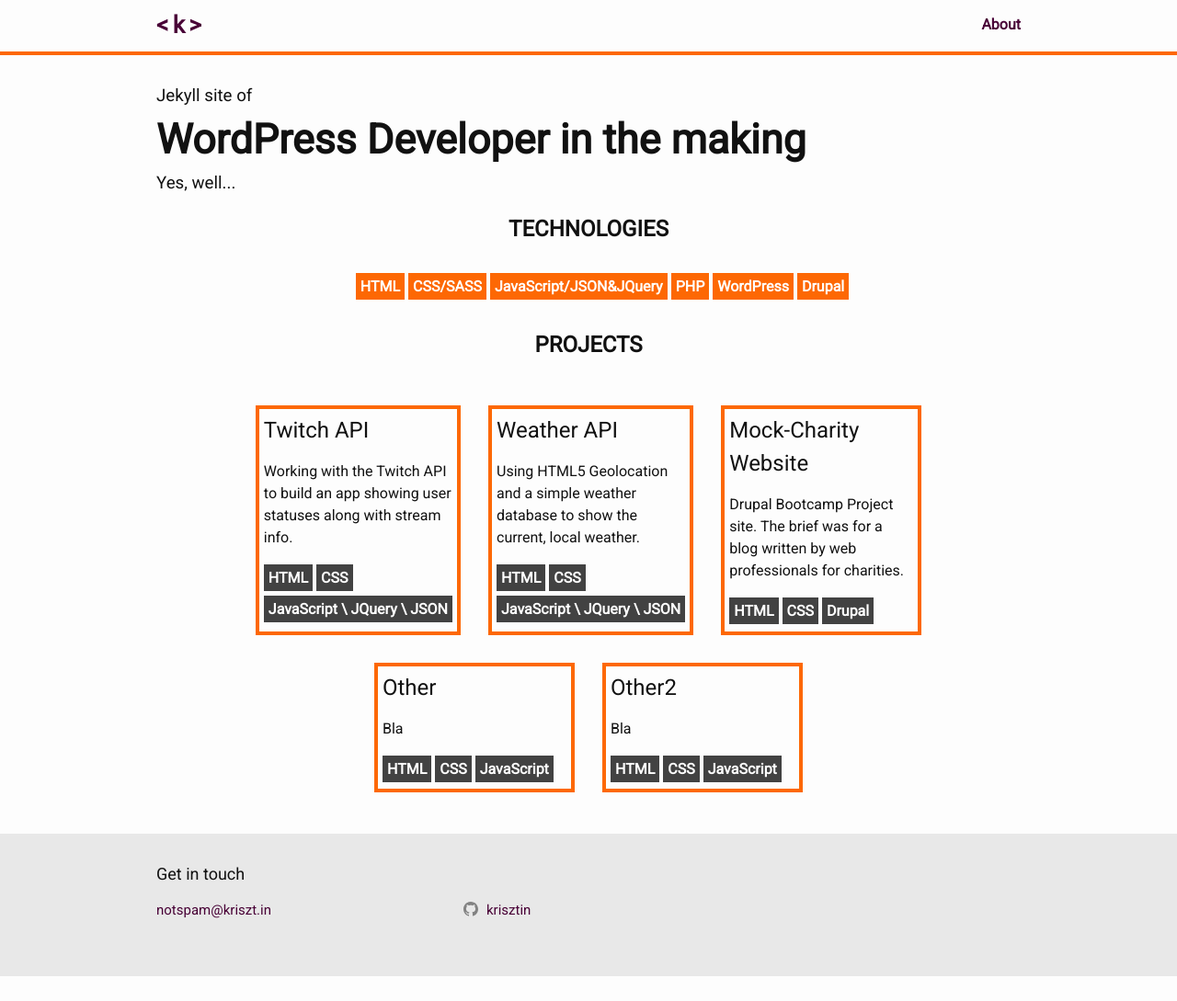
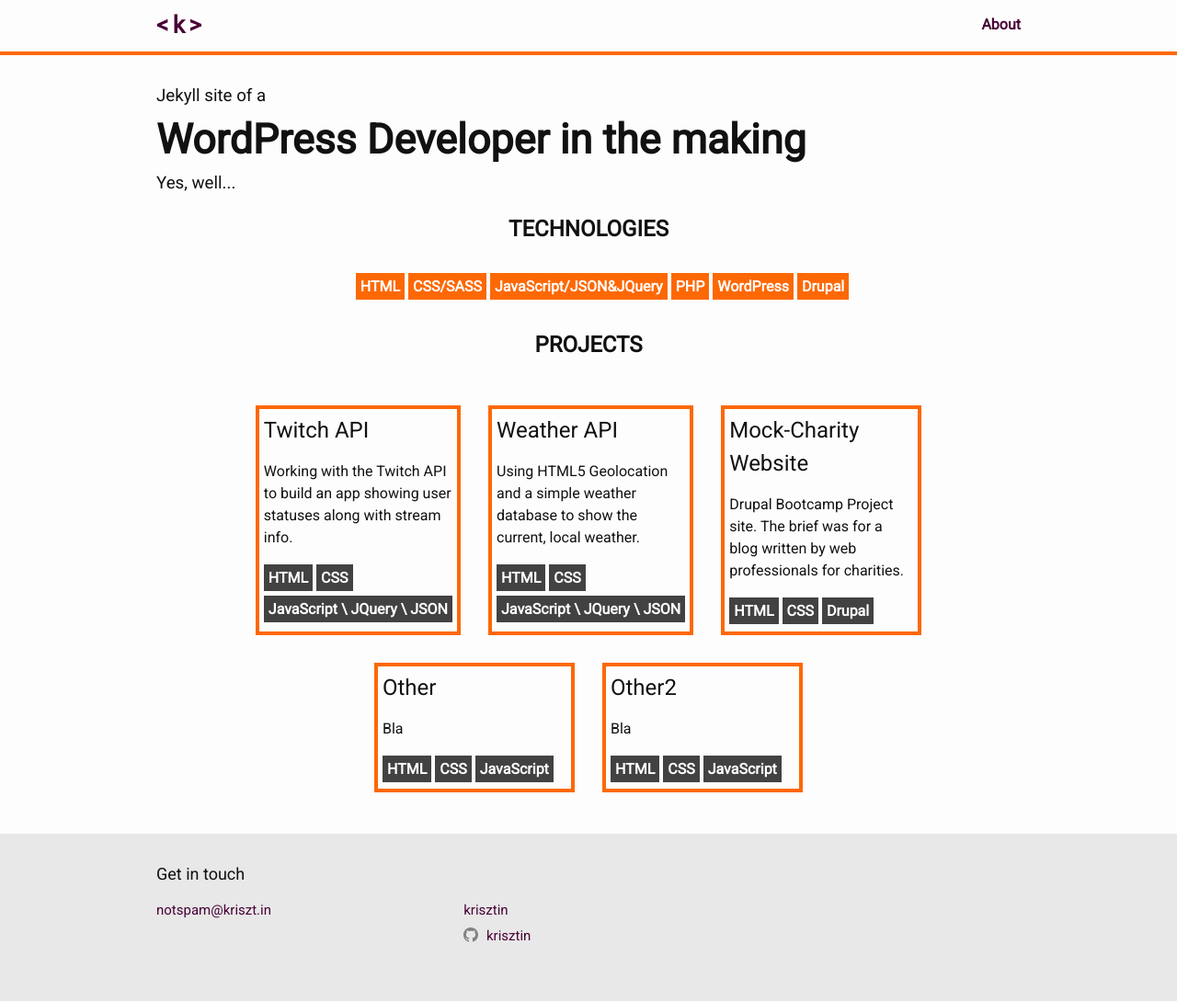
Before and after one commit to krisztin/krisztin.github.io, a Jekyll site: the page built from index.md, in a window 1280 px wide. Shown: the whole page at 92% size. Built offline with Jekyll 4.4.1, drawn with Linux system fonts in a browser that asks for light colours; before the commit the page ends 1062 px from its top, so only the background shows below that.

Commit message:
social links update...and a typo

```diff
--- a/_config.yml
+++ b/_config.yml
@@ -20,6 +20,7 @@
 baseurl: "" # the subpath of your site, e.g. /blog
 url: "" # the base hostname & protocol for your site, e.g. http://example.com
 github_username:  krisztin
+treehouse_username: krisztin
 
 # Build settings
 markdown: kramdown
--- a/_includes/icon-twitter.html
+++ /dev/null
@@ -1 +0,0 @@
-<a href="https://twitter.com/{{ include.username }}"><span class="icon icon--twitter">{% include icon-twitter.svg %}</span><span class="username">{{ include.username }}</span></a>
--- a/_includes/social.html
+++ b/_includes/social.html
@@ -1,14 +1,9 @@
 <ul class="social-media-list">
-  {%- if site.dribbble_username -%}<li><a href="https://dribbble.com/{{ site.dribbble_username| cgi_escape | escape }}"><svg class="svg-icon"><use xlink:href="{{ '/assets/minima-social-icons.svg#dribbble' | relative_url }}"></use></svg> <span class="username">{{ site.dribbble_username| escape }}</span></a></li>{%- endif -%}
-  {%- if site.facebook_username -%}<li><a href="https://www.facebook.com/{{ site.facebook_username| cgi_escape | escape }}"><svg class="svg-icon"><use xlink:href="{{ '/assets/minima-social-icons.svg#facebook' | relative_url }}"></use></svg> <span class="username">{{ site.facebook_username| escape }}</span></a></li>{%- endif -%}
-  {%- if site.flickr_username -%}<li><a href="https://www.flickr.com/photos/{{ site.flickr_username| cgi_escape | escape }}"><svg class="svg-icon"><use xlink:href="{{ '/assets/minima-social-icons.svg#flickr' | relative_url }}"></use></svg> <span class="username">{{ site.flickr_username| escape }}</span></a></li>{%- endif -%}
+  {%- if site.treehouse_username -%} <li><a href="teamtreehouse.com/{{ site.treehouse_username| cgi escape | escape}}"><span class="username">{{ site.treehouse_username| escape }}</span></a></li>{%- endif -%}
   {%- if site.github_username -%}<li><a href="https://github.com/{{ site.github_username| cgi_escape | escape }}"><svg class="svg-icon"><use xlink:href="{{ '/assets/minima-social-icons.svg#github' | relative_url }}"></use></svg> <span class="username">{{ site.github_username| escape }}</span></a></li>{%- endif -%}
-  {%- if site.instagram_username -%}<li><a href="https://instagram.com/{{ site.instagram_username| cgi_escape | escape }}"><svg class="svg-icon"><use xlink:href="{{ '/assets/minima-social-icons.svg#instagram' | relative_url }}"></use></svg> <span class="username">{{ site.instagram_username| escape }}</span></a></li>{%- endif -%}
   {%- if site.linkedin_username -%}<li><a href="https://www.linkedin.com/in/{{ site.linkedin_username| cgi_escape | escape }}"><svg class="svg-icon"><use xlink:href="{{ '/assets/minima-social-icons.svg#linkedin' | relative_url }}"></use></svg> <span class="username">{{ site.linkedin_username| escape }}</span></a></li>{%- endif -%}
-  {%- if site.pinterest_username -%}<li><a href="https://www.pinterest.com/{{ site.pinterest_username| cgi_escape | escape }}"><svg class="svg-icon"><use xlink:href="{{ '/assets/minima-social-icons.svg#pinterest' | relative_url }}"></use></svg> <span class="username">{{ site.pinterest_username| escape }}</span></a></li>{%- endif -%}
   {%- for mst in site.mastodon -%}{%- if mst.username and mst.instance -%}<li><a href="https://{{ mst.instance| cgi_escape | escape}}/@{{mst.username}}"><svg class="svg-icon"><use xlink:href="{{ '/assets/minima-social-icons.svg#mastodon' | relative_url }}"></use></svg> <span class="username">{{ mst.username|escape }}</span></a></li>{%- endif -%}{%- endfor -%}
   {%- if site.twitter_username -%}<li><a href="https://www.twitter.com/{{ site.twitter_username| cgi_escape | escape }}"><svg class="svg-icon"><use xlink:href="{{ '/assets/minima-social-icons.svg#twitter' | relative_url }}"></use></svg> <span class="username">{{ site.twitter_username| escape }}</span></a></li>{%- endif -%}
   {%- if site.youtube_username -%}<li><a href="https://youtube.com/{{ site.youtube_username| cgi_escape | escape }}"><svg class="svg-icon"><use xlink:href="{{ '/assets/minima-social-icons.svg#youtube' | relative_url }}"></use></svg> <span class="username">{{ site.youtube_username| escape }}</span></a></li>{%- endif -%}
-  {%- if site.googleplus_username -%}<li><a href="https://plus.google.com/{{ site.googleplus_username| escape }}"><svg class="svg-icon"><use xlink:href="{{ '/assets/minima-social-icons.svg#googleplus' | relative_url }}"></use></svg> <span class="username">{{ site.googleplus_username| escape }}</span></a></li>{%- endif -%}
   {%- if site.rss -%}<li><a href="{{ 'feed.xml' | relative_url }}"><svg class="svg-icon"><use xlink:href="{{ '/assets/minima-social-icons.svg#rss' | relative_url }}"></use></svg> <span>{{ site.rss | escape }}</span></a></li>{%- endif -%}
 </ul>
--- a/_layouts/home.html
+++ b/_layouts/home.html
@@ -2,7 +2,7 @@
 layout: default
 ---
 <div class="header-wrapper">
-  <h3 class="header-subtitle">Jekyll site of</h3>
+  <h3 class="header-subtitle">Jekyll site of a</h3>
   <h1 class="header-jumbo">WordPress Developer in the making</h1>
   <h3 class="header-subtitle">Yes, well...</h3>
 </div>
```
Also changed, not shown: _includes/icon-twitter.svg (deleted).
